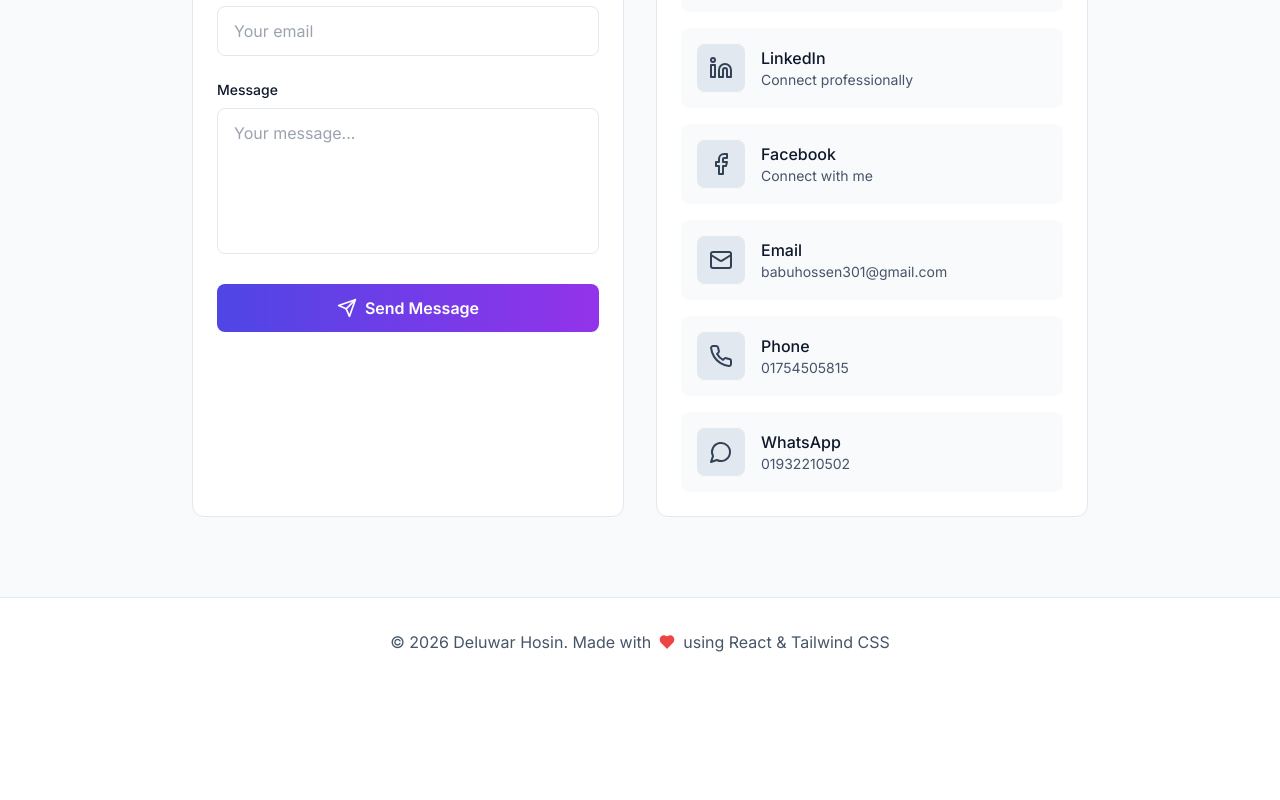
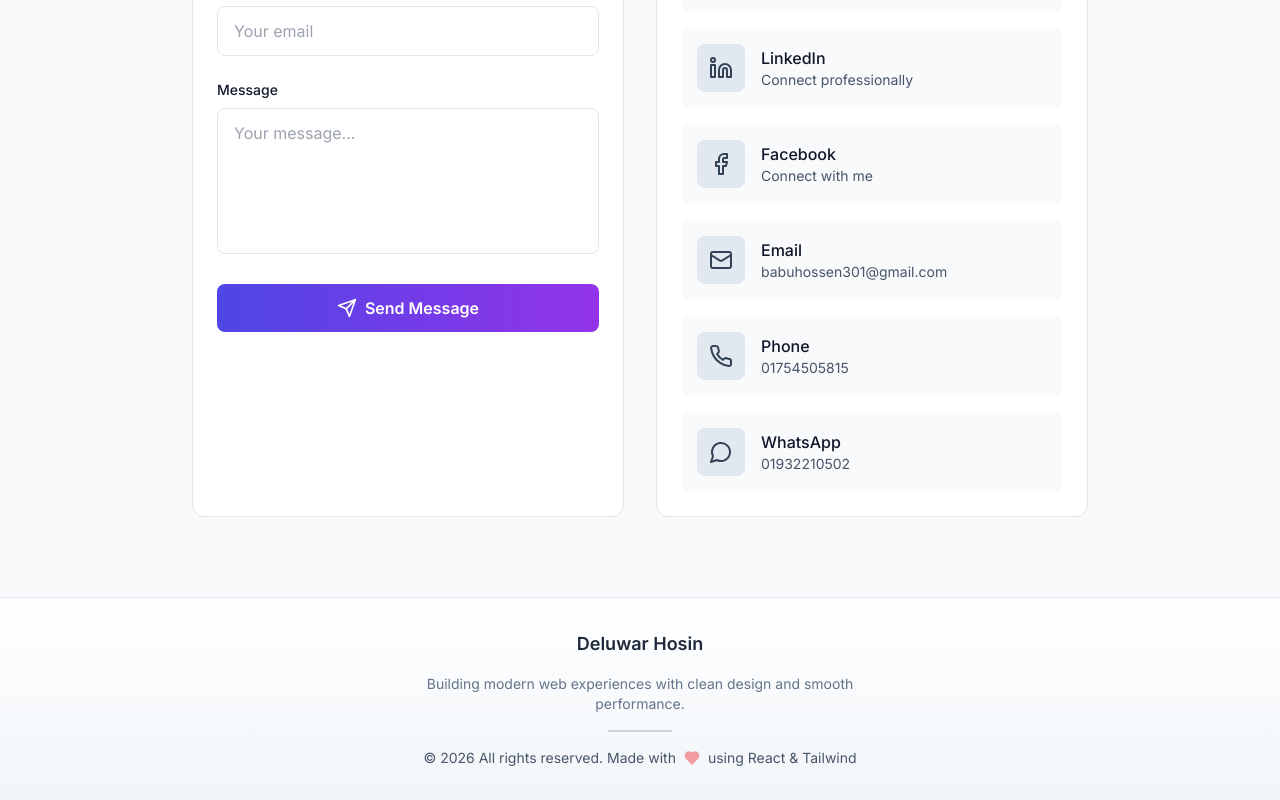
Before and after one commit to deluwarhoisn/Deluwar-Hosin, a React (Vite) app: page / in a window 1280 px wide. Shown: the part 6488-7288 px from the top of the page. Before the commit the page ends 7174 px from the top, so only its background shows below. Built offline with nearby package versions, Linux system fonts and the light colour scheme.

Commit message:
feat: Enhance Footer component with improved layout and styling

```diff
--- a/src/components/Footer.jsx
+++ b/src/components/Footer.jsx
@@ -6,15 +6,34 @@ const Footer = () => {
   const currentYear = new Date().getFullYear()
 
   return (
-    <footer className="py-8 px-4 sm:px-6 lg:px-8 bg-white dark:bg-slate-800 border-t border-slate-200 dark:border-slate-700">
-      <div className="container mx-auto max-w-6xl">
-        <div className="text-center text-slate-600 dark:text-slate-400">
-          <p className="flex items-center justify-center gap-2">
-            © {currentYear} {portfolioData.personal.name}. Made with
-            <Heart size={16} className="text-red-500 fill-red-500" />
-            using React & Tailwind CSS
+    <footer className="bg-gradient-to-t from-slate-100 to-white dark:from-slate-900 dark:to-slate-800 border-t border-slate-200 dark:border-slate-700">
+      <div className="container mx-auto max-w-6xl px-4 py-8">
+
+        {/* Top Section */}
+        <div className="flex flex-col items-center gap-4">
+
+          {/* Name */}
+          <h2 className="text-lg font-semibold text-slate-800 dark:text-white">
+            {portfolioData.personal.name}
+          </h2>
+
+          {/* Description */}
+          <p className="text-sm text-slate-500 dark:text-slate-400 text-center max-w-md">
+            Building modern web experiences with clean design and smooth performance.
           </p>
+
+          {/* Divider */}
+          <div className="w-16 h-[2px] bg-slate-300 dark:bg-slate-600 rounded-full"></div>
+
+          {/* Copyright */}
+          <p className="flex items-center gap-2 text-sm text-slate-600 dark:text-slate-400">
+            © {currentYear} All rights reserved. Made with
+            <Heart size={16} className="text-red-500 fill-red-500 animate-pulse" />
+            using React & Tailwind
+          </p>
+
         </div>
+
       </div>
     </footer>
   )
```
